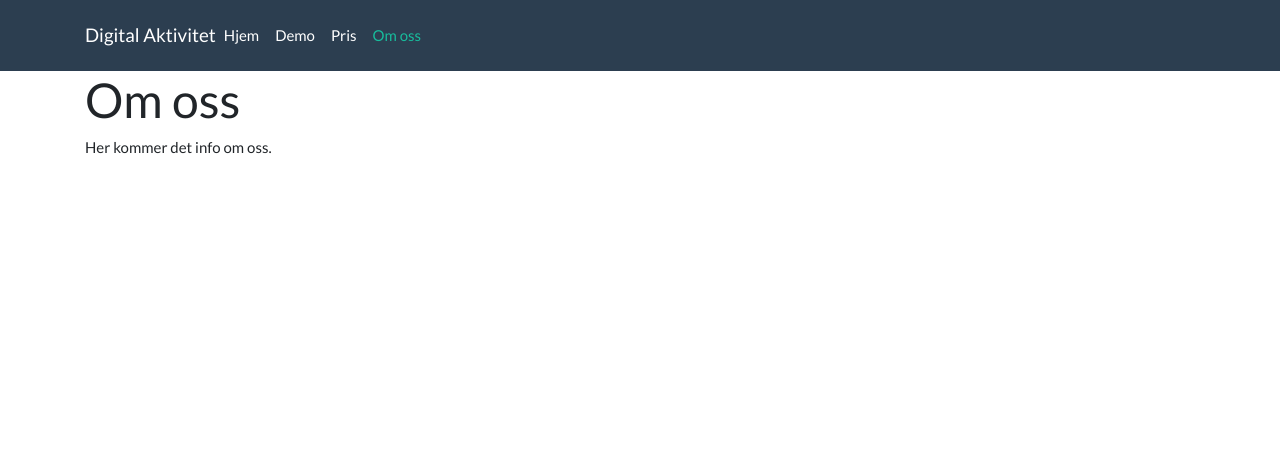
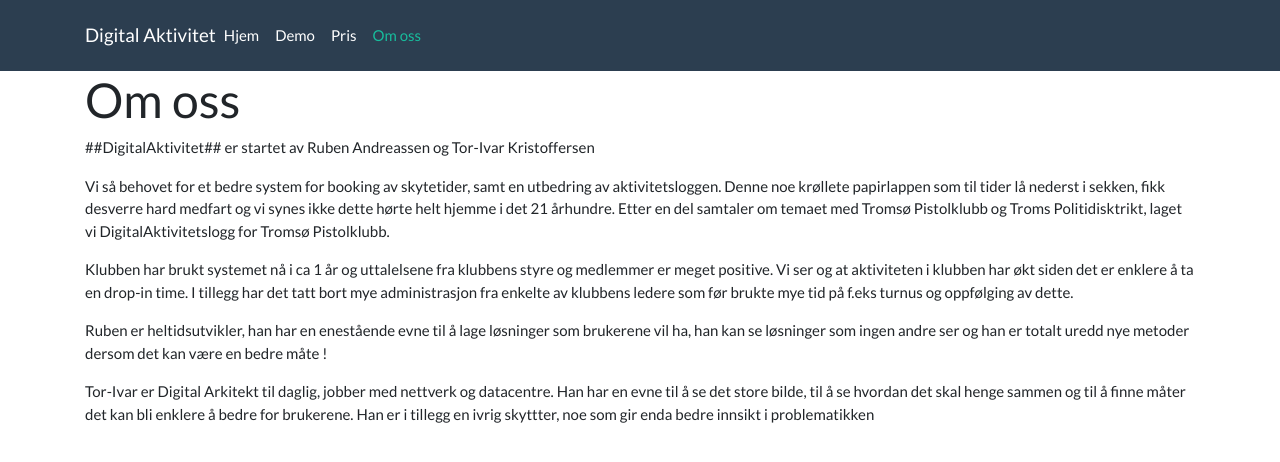
Before and after one commit to xibriz/digitalaktivitet, a Jekyll site: the page built from about.md, in a window 1280 px wide. Shown: the top 462 px of the page. Built offline with Jekyll 4.4.1, drawn with Linux system fonts in a browser that asks for light colours.

Commit message:
Added about us
Version 1

```diff
--- a/about.md
+++ b/about.md
@@ -3,4 +3,12 @@ title: Om oss
 ---
 # Om oss
 
-Her kommer det info om oss.
+##DigitalAktivitet## er startet av Ruben Andreassen og Tor-Ivar Kristoffersen
+
+Vi så behovet for et bedre system for booking av skytetider, samt en utbedring av aktivitetsloggen. Denne noe krøllete papirlappen som til tider lå nederst i sekken, fikk desverre hard medfart og vi synes ikke dette hørte helt hjemme i det 21 århundre. Etter en del samtaler om temaet med Tromsø Pistolklubb og Troms Politidisktrikt, laget vi DigitalAktivitetslogg for Tromsø Pistolklubb.
+
+Klubben har brukt systemet nå i ca 1 år og uttalelsene fra klubbens styre og medlemmer er meget positive. Vi ser og at aktiviteten i klubben har økt siden det er enklere å ta en drop-in time. I tillegg har det tatt bort mye administrasjon fra enkelte av klubbens ledere som før brukte mye tid på f.eks turnus og oppfølging av dette.
+
+Ruben er heltidsutvikler, han har en enestående evne til å lage løsninger som brukerene vil ha, han kan se løsninger som ingen andre ser og han er totalt uredd nye metoder dersom det kan være en bedre måte !
+
+Tor-Ivar er Digital Arkitekt til daglig, jobber med nettverk og datacentre. Han har en evne til å se det store bilde, til å se hvordan det skal henge sammen og til å finne måter det kan bli enklere å bedre for brukerene. Han er i tillegg en ivrig skyttter, noe som gir enda bedre innsikt i problematikken
```
